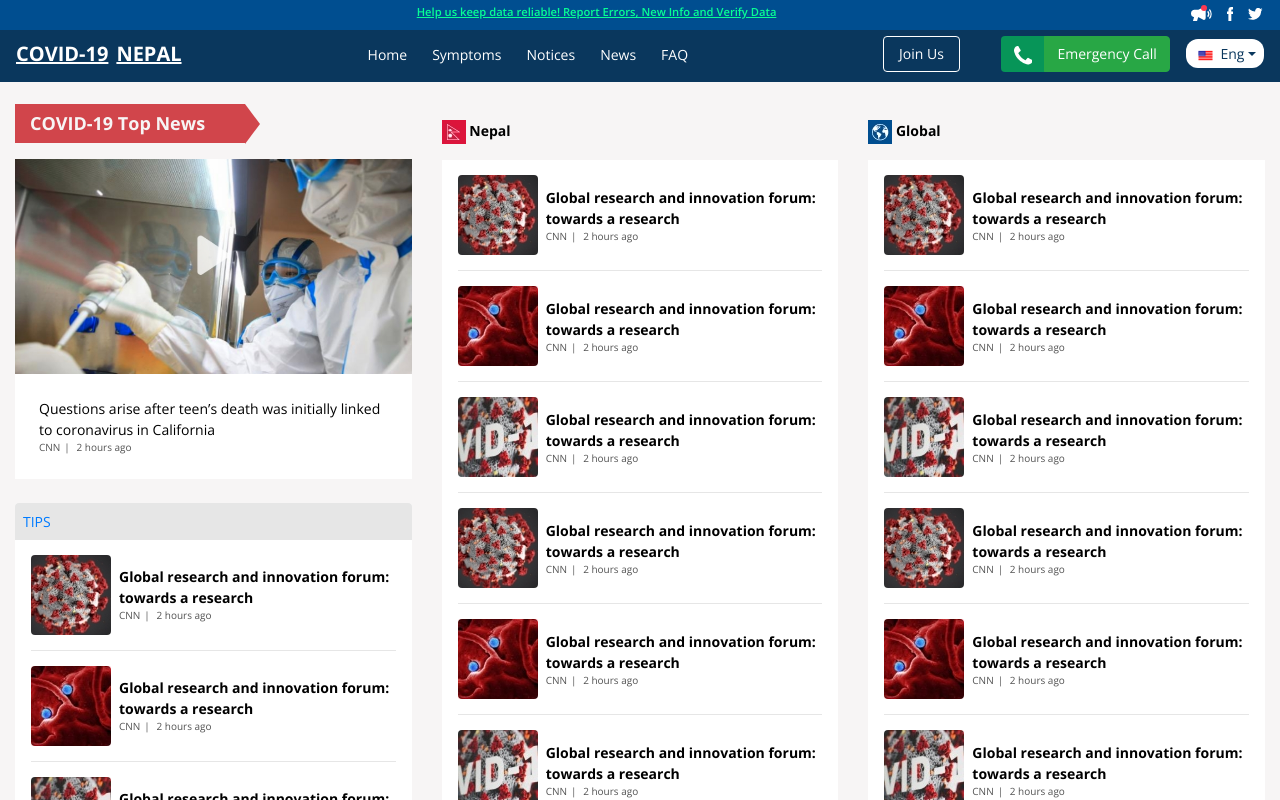
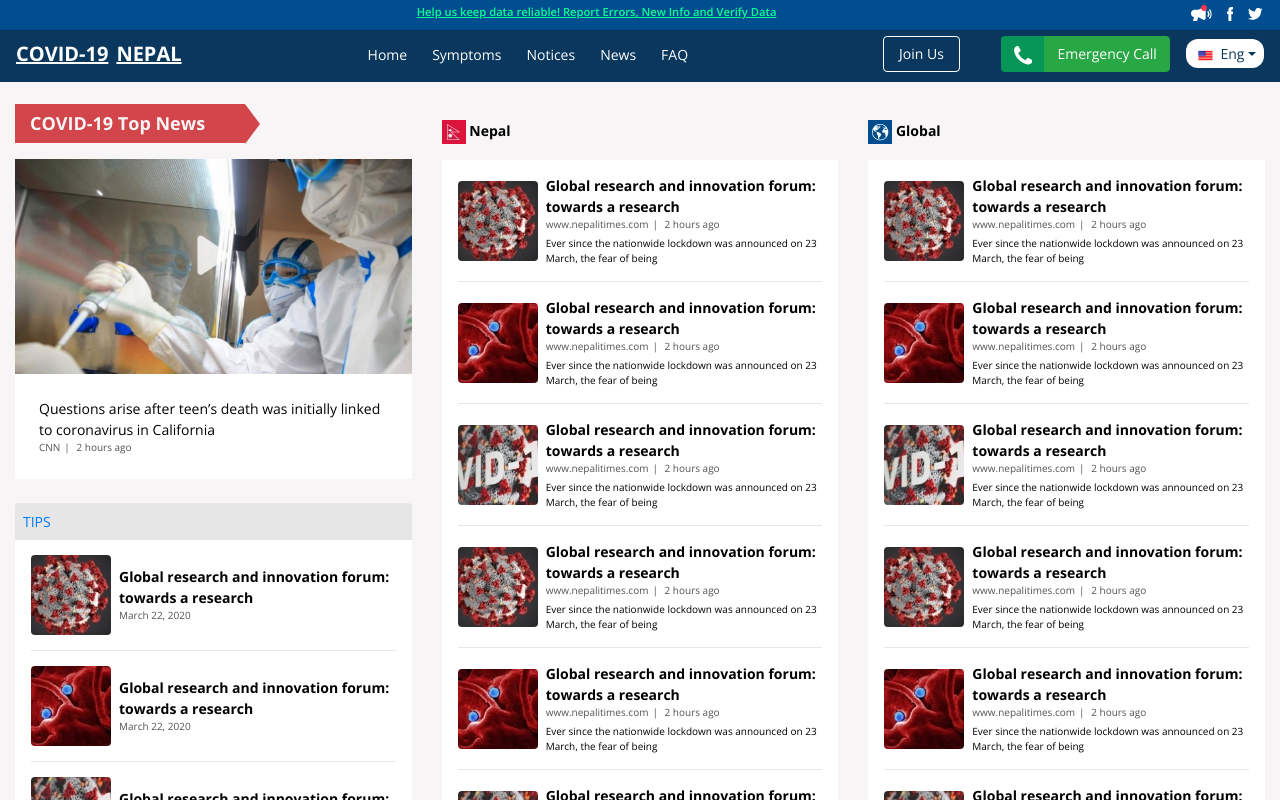
Before and after one commit to Fusemachines/covid-nepal-web, a React (Create React App) app: page /design/news in a window 1280 px wide. Shown: the top 800 px of the page. Built offline with nearby package versions, Linux system fonts and the light colour scheme; no server answers.

Commit message:
news page update

```diff
--- a/src/routes/design/News/News.tsx
+++ b/src/routes/design/News/News.tsx
@@ -34,7 +34,7 @@ const News = () => (
                   </div>
                   <Media.Body className="align-self-center">
                     <div className="font-weight-semibold">Global research and innovation forum: towards a research</div>
-                    <div className="small-xs text-light"><span>CNN</span><span className="mx-1">|</span> <span>2 hours ago</span></div>
+                    <div className="small-xs text-light">March 22, 2020</div>
                   </Media.Body>
                 </Media>
 
@@ -44,7 +44,7 @@ const News = () => (
                   </div>
                   <Media.Body className="align-self-center">
                     <div className="font-weight-semibold">Global research and innovation forum: towards a research</div>
-                    <div className="small-xs text-light"><span>CNN</span><span className="mx-1">|</span> <span>2 hours ago</span></div>
+                    <div className="small-xs text-light">March 22, 2020</div>
                   </Media.Body>
                 </Media>
 
@@ -54,7 +54,7 @@ const News = () => (
                   </div>
                   <Media.Body className="align-self-center">
                     <div className="font-weight-semibold">Global research and innovation forum: towards a research</div>
-                    <div className="small-xs text-light"><span>CNN</span><span className="mx-1">|</span> <span>2 hours ago</span></div>
+                    <div className="small-xs text-light">March 22, 2020</div>
                   </Media.Body>
                 </Media>
 
@@ -76,7 +76,8 @@ const News = () => (
                   </div>
                   <Media.Body className="align-self-center">
                     <div className="font-weight-semibold">Global research and innovation forum: towards a research</div>
-                    <div className="small-xs text-light"><span>CNN</span><span className="mx-1">|</span> <span>2 hours ago</span></div>
+                    <div className="small-xs text-light"><span>www.nepalitimes.com</span><span className="mx-1">|</span> <span>2 hours ago</span></div>
+                    <div className="small-xs mt-1">Ever since the nationwide lockdown was announced on 23 March, the fear of being </div>
                   </Media.Body>
                 </Media>
 
@@ -86,7 +87,8 @@ const News = () => (
                   </div>
                   <Media.Body className="align-self-center">
                     <div className="font-weight-semibold">Global research and innovation forum: towards a research</div>
-                    <div className="small-xs text-light"><span>CNN</span><span className="mx-1">|</span> <span>2 hours ago</span></div>
+                    <div className="small-xs text-light"><span>www.nepalitimes.com</span><span className="mx-1">|</span> <span>2 hours ago</span></div>
+                    <div className="small-xs mt-1">Ever since the nationwide lockdown was announced on 23 March, the fear of being </div>
                   </Media.Body>
                 </Media>
 
@@ -96,7 +98,8 @@ const News = () => (
                   </div>
                   <Media.Body className="align-self-center">
                     <div className="font-weight-semibold">Global research and innovation forum: towards a research</div>
-                    <div className="small-xs text-light"><span>CNN</span><span className="mx-1">|</span> <span>2 hours ago</span></div>
+                    <div className="small-xs text-light"><span>www.nepalitimes.com</span><span className="mx-1">|</span> <span>2 hours ago</span></div>
+                    <div className="small-xs mt-1">Ever since the nationwide lockdown was announced on 23 March, the fear of being </div>
                   </Media.Body>
                 </Media>
 
@@ -106,7 +109,8 @@ const News = () => (
                   </div>
                   <Media.Body className="align-self-center">
                     <div className="font-weight-semibold">Global research and innovation forum: towards a research</div>
-                    <div className="small-xs text-light"><span>CNN</span><span className="mx-1">|</span> <span>2 hours ago</span></div>
+                    <div className="small-xs text-light"><span>www.nepalitimes.com</span><span className="mx-1">|</span> <span>2 hours ago</span></div>
+                    <div className="small-xs mt-1">Ever since the nationwide lockdown was announced on 23 March, the fear of being </div>
                   </Media.Body>
                 </Media>
 
@@ -116,7 +120,8 @@ const News = () => (
                   </div>
                   <Media.Body className="align-self-center">
                     <div className="font-weight-semibold">Global research and innovation forum: towards a research</div>
-                    <div className="small-xs text-light"><span>CNN</span><span className="mx-1">|</span> <span>2 hours ago</span></div>
+                    <div className="small-xs text-light"><span>www.nepalitimes.com</span><span className="mx-1">|</span> <span>2 hours ago</span></div>
+                    <div className="small-xs mt-1">Ever since the nationwide lockdown was announced on 23 March, the fear of being </div>
                   </Media.Body>
                 </Media>
 
@@ -126,7 +131,8 @@ const News = () => (
                   </div>
                   <Media.Body className="align-self-center">
                     <div className="font-weight-semibold">Global research and innovation forum: towards a research</div>
-                    <div className="small-xs text-light"><span>CNN</span><span className="mx-1">|</span> <span>2 hours ago</span></div>
+                    <div className="small-xs text-light"><span>www.nepalitimes.com</span><span className="mx-1">|</span> <span>2 hours ago</span></div>
+                    <div className="small-xs mt-1">Ever since the nationwide lockdown was announced on 23 March, the fear of being </div>
                   </Media.Body>
                 </Media>
 
@@ -150,7 +156,8 @@ const News = () => (
                   </div>
                   <Media.Body className="align-self-center">
                     <div className="font-weight-semibold">Global research and innovation forum: towards a research</div>
-                    <div className="small-xs text-light"><span>CNN</span><span className="mx-1">|</span> <span>2 hours ago</span></div>
+                    <div className="small-xs text-light"><span>www.nepalitimes.com</span><span className="mx-1">|</span> <span>2 hours ago</span></div>
+                    <div className="small-xs mt-1">Ever since the nationwide lockdown was announced on 23 March, the fear of being </div>
                   </Media.Body>
                 </Media>
 
@@ -160,7 +167,8 @@ const News = () => (
                   </div>
                   <Media.Body className="align-self-center">
                     <div className="font-weight-semibold">Global research and innovation forum: towards a research</div>
-                    <div className="small-xs text-light"><span>CNN</span><span className="mx-1">|</span> <span>2 hours ago</span></div>
+                    <div className="small-xs text-light"><span>www.nepalitimes.com</span><span className="mx-1">|</span> <span>2 hours ago</span></div>
+                    <div className="small-xs mt-1">Ever since the nationwide lockdown was announced on 23 March, the fear of being </div>
                   </Media.Body>
                 </Media>
 
@@ -170,7 +178,8 @@ const News = () => (
                   </div>
                   <Media.Body className="align-self-center">
                     <div className="font-weight-semibold">Global research and innovation forum: towards a research</div>
-                    <div className="small-xs text-light"><span>CNN</span><span className="mx-1">|</span> <span>2 hours ago</span></div>
+                    <div className="small-xs text-light"><span>www.nepalitimes.com</span><span className="mx-1">|</span> <span>2 hours ago</span></div>
+                    <div className="small-xs mt-1">Ever since the nationwide lockdown was announced on 23 March, the fear of being </div>
                   </Media.Body>
                 </Media>
 
@@ -180,7 +189,8 @@ const News = () => (
                   </div>
                   <Media.Body className="align-self-center">
                     <div className="font-weight-semibold">Global research and innovation forum: towards a research</div>
-                    <div className="small-xs text-light"><span>CNN</span><span className="mx-1">|</span> <span>2 hours ago</span></div>
+                    <div className="small-xs text-light"><span>www.nepalitimes.com</span><span className="mx-1">|</span> <span>2 hours ago</span></div>
+                    <div className="small-xs mt-1">Ever since the nationwide lockdown was announced on 23 March, the fear of being </div>
                   </Media.Body>
                 </Media>
 
@@ -190,7 +200,8 @@ const News = () => (
                   </div>
                   <Media.Body className="align-self-center">
                     <div className="font-weight-semibold">Global research and innovation forum: towards a research</div>
-                    <div className="small-xs text-light"><span>CNN</span><span className="mx-1">|</span> <span>2 hours ago</span></div>
+                    <div className="small-xs text-light"><span>www.nepalitimes.com</span><span className="mx-1">|</span> <span>2 hours ago</span></div>
+                    <div className="small-xs mt-1">Ever since the nationwide lockdown was announced on 23 March, the fear of being </div>
                   </Media.Body>
                 </Media>
 
@@ -200,7 +211,8 @@ const News = () => (
                   </div>
                   <Media.Body className="align-self-center">
                     <div className="font-weight-semibold">Global research and innovation forum: towards a research</div>
-                    <div className="small-xs text-light"><span>CNN</span><span className="mx-1">|</span> <span>2 hours ago</span></div>
+                    <div className="small-xs text-light"><span>www.nepalitimes.com</span><span className="mx-1">|</span> <span>2 hours ago</span></div>
+                    <div className="small-xs mt-1">Ever since the nationwide lockdown was announced on 23 March, the fear of being </div>
                   </Media.Body>
                 </Media>
 
```
